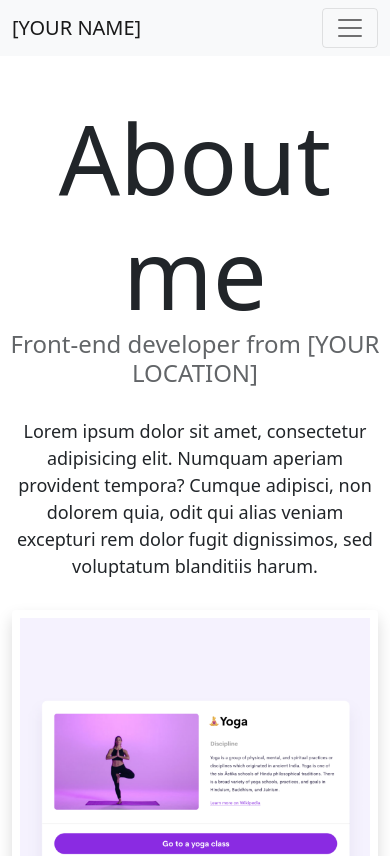
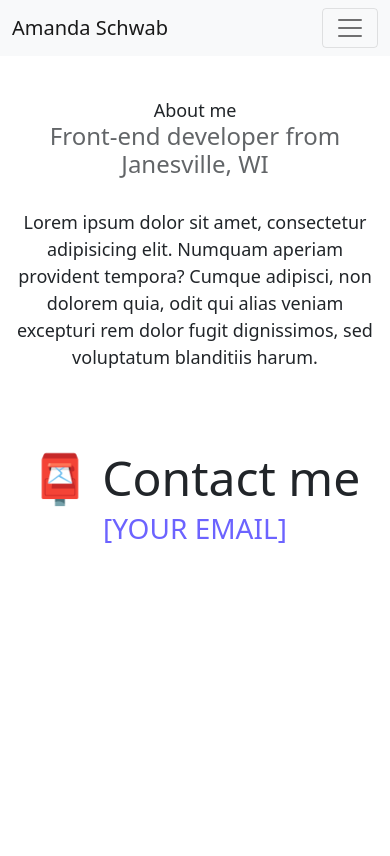
Before and after one commit to aaschwab/Advanced-Tools-homework, a website: page about.html in a window 390 px wide. Shown: the top 856 px of the page. Drawn offline with nearby package versions, Linux system fonts and the light colour scheme.

Commit message:
changed styling

```diff
--- a/about.html
+++ b/about.html
@@ -16,12 +16,12 @@
       crossorigin="anonymous"
     ></script>
     <link rel="stylesheet" href="style.css" />
-    <title>About [YOUR NAME]</title>
+    <title>About Amanda Schwab</title>
   </head>
   <body>
     <nav class="navbar navbar-expand-lg navbar-light bg-light fixed-top">
       <div class="container">
-        <a class="navbar-brand" href="index.html">[YOUR NAME]</a>
+        <a class="navbar-brand" href="index.html">Amanda Schwab</a>
         <button
           class="navbar-toggler"
           type="button"
@@ -49,7 +49,7 @@
       </div>
     </nav>
     <h1 class="text-center">About me</h1>
-    <h3 class="text-center">Front-end developer from [YOUR LOCATION]</h3>
+    <h3 class="text-center">Front-end developer from Janesville, WI</h3>
     <div class="about-paragraphs text-center">
       <p>
         Lorem ipsum dolor sit amet, consectetur adipisicing elit. Numquam
--- a/style.css
+++ b/style.css
@@ -86,3 +86,12 @@ p {
 .email-link:hover {
   text-decoration: underline;
 }
+@media (max-width: 600px) {
+  h1 {
+    font-size: 18px;
+    text-align: center;
+  }
+  img {
+    display: none;
+  }
+}
```
